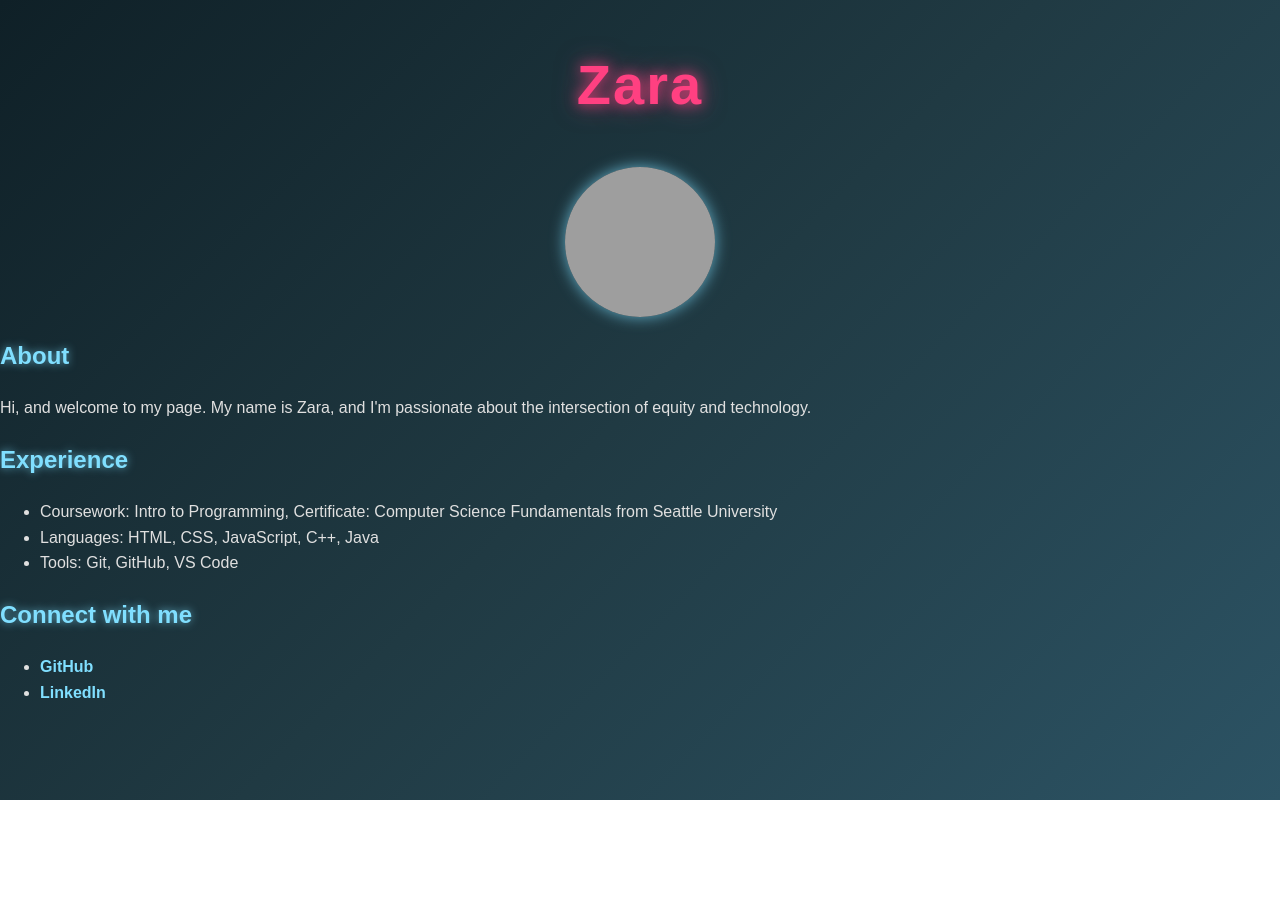
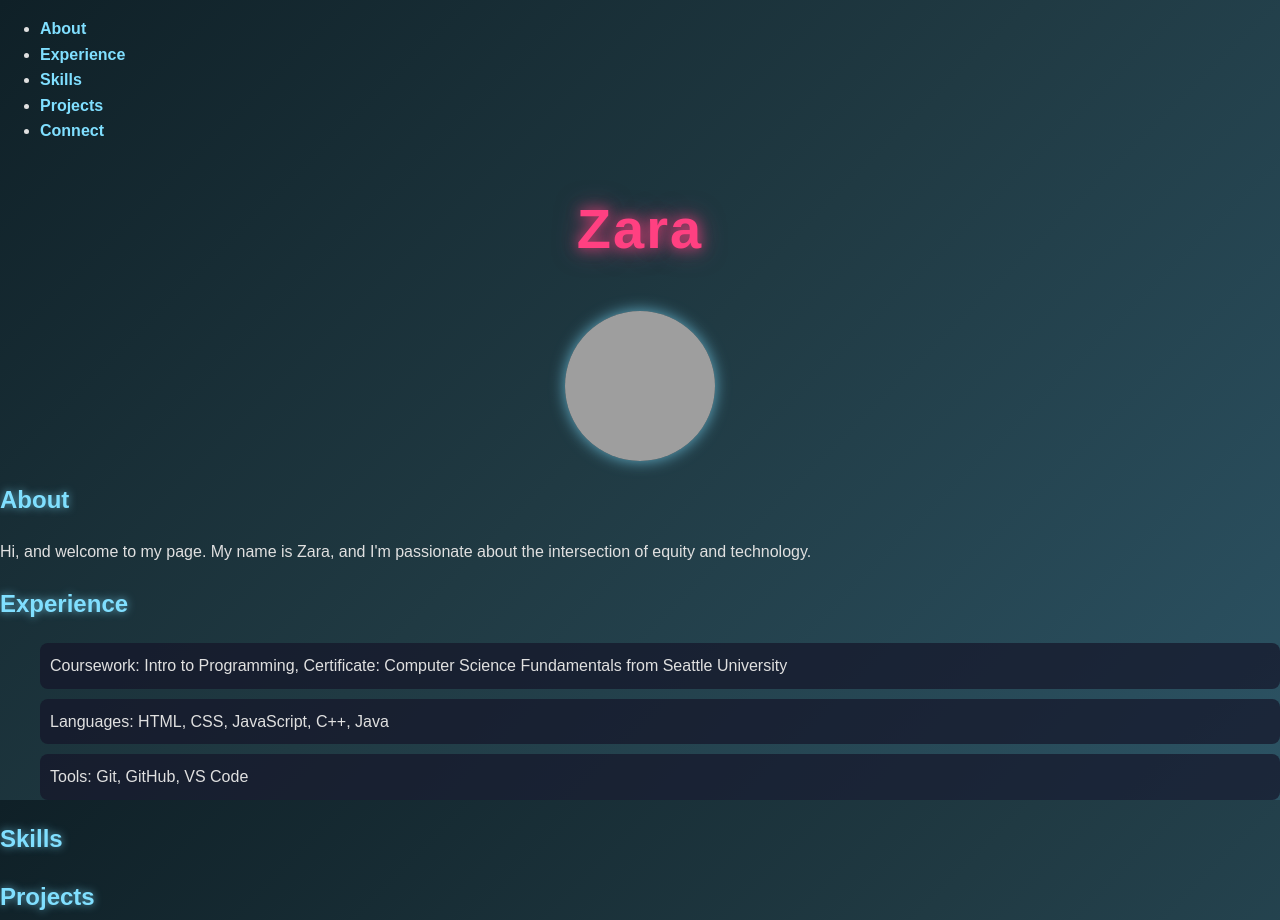
Before and after one commit to zaijaz/zara-aijaz-luna, a plain HTML site: page index.html in a window 1280 px wide. Shown: the top 920 px of the page. Before the commit the page ends 800 px from the top, so only its background shows below. Drawn offline with Linux system fonts and the light colour scheme; grey boxes are pictures that could not be loaded.

Commit message:
styles added

```diff
--- a/css/index.css
+++ b/css/index.css
@@ -93,3 +93,30 @@ a:hover::after {
   margin: 20px auto;
   box-shadow: 0 0 15px rgba(128, 223, 255, 0.7);
 }
+
+/* experience section layout */
+#Experience ul {
+  display: flex;
+  flex-direction: column;
+  gap: 10px;
+}
+
+#Experience li {
+  display: flex;
+  flex-direction: row;
+  justify-content: space-between;
+  background: rgba(20, 20, 40, 0.7);
+  padding: 10px;
+  border-radius: 8px;
+}
+
+/* Connect section layout */
+#Connect ul {
+  display: flex;
+  gap: 20px;
+  list-style: none;
+  padding: 0;
+}
+
+#Connect li {
+}
--- a/index.html
+++ b/index.html
@@ -9,6 +9,18 @@
     <link rel="stylesheet" href="css/index.css" />
   </head>
   <body>
+    <body>
+      <nav>
+        <ul>
+          <li><a href="#About">About</a></li>
+          <li><a href="#Experience">Experience</a></li>
+          <li><a href="#Skills">Skills</a></li>
+          <li><a href="#Projects">Projects</a></li>
+          <li><a href="#Connect">Connect</a></li>
+        </ul>
+      </nav>
+
+
     <h1>Zara</h1>
     <img
       src="images/Profile-pic.jpeg"
@@ -33,6 +45,17 @@
         <li>Tools: Git, GitHub, VS Code</li>
       </ul>
     </section>
+    <section id="Skills">
+      <h2>Skills</h2>
+      <!-- leave empty for now -->
+    </section>
+
+    <section id="Projects">
+      <h2>Projects</h2>
+      <ul>
+        <!-- leave empty for now. will use JS to insert list of skills-->
+      </ul>
+    </section>
 
     <section id="Connect">
       <h2>Connect with me</h2>
```
